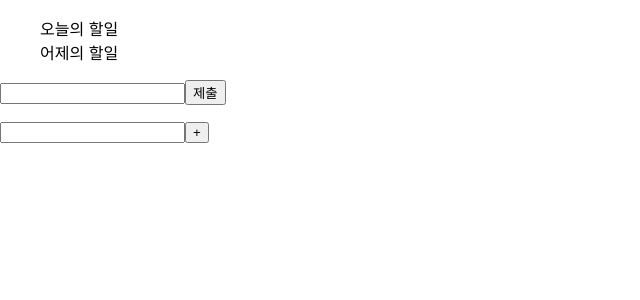
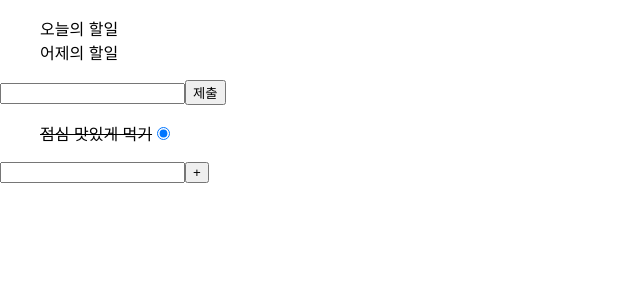
Before and after one commit to 22sonamu/react_study, a React (Create React App) app in the folder todo/: page / in a window 1280 px wide. Both pictures are taken after a click on the radio button 163 px from the left and 133 px from the top of the page. Shown: the top 300 px of the page, without its empty margins (0-640 px from the left). Built offline with nearby package versions, Linux system fonts and the light colour scheme.

Commit message:
feat : todo 완료시 del tag 적용

```diff
--- a/todo/src/components/TodoLists.jsx
+++ b/todo/src/components/TodoLists.jsx
@@ -20,13 +20,16 @@ const TodoLists = () => {
             }
             return todos
         })
-        console.log("todo delete :" + todoId + " 삭제")
+        console.log("todo update : id " + todoId + " Done")
     }
     return (
         <ul>
             {clickedTodoList.map((todo) =>
             (
-                <li key={todo.id}>{todo.content}
+                <li key={todo.id}>{
+                    todo.isDone === true ?
+                    <del>{todo.content}</del> : <>{todo.content}</>
+                }
                     <input type="radio" onChange={()=>{updateDoneTodo(todo.id)}}/>
                 </li>
             ))}
--- a/todo/src/recoil/selectors.jsx
+++ b/todo/src/recoil/selectors.jsx
@@ -7,9 +7,7 @@ export const todoSelector = selector({
         console.log("clickedBundleId 변경 : " + get(clickedBundleId))
         //todoList 전역변수 에서 id === clickedBundleId 인 데이터
         let clickedList = get(todoList).filter((todo) => todo["bundleId"] === parseInt(get(clickedBundleId)))
-        //그리고, 완료하지 않은 데이터만 return
-        let noDoneList = clickedList.filter((clickedTodo) => !clickedTodo.isDone)
-        return noDoneList
+        return clickedList
     }
 }
 
```
